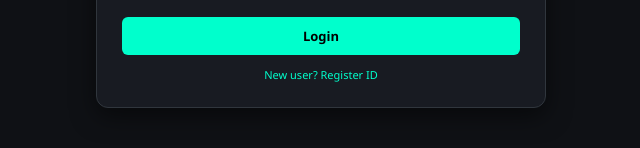
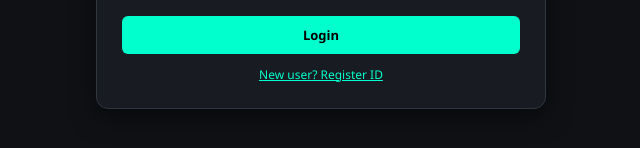
Before and after one commit to Ashutoshskmishra/ghostnet, a plain HTML site: page index.html in a window 1280 px wide. Shown: the part 480-628 px from the top of the page, 319-959 px from the left. Drawn offline with Linux system fonts and the light colour scheme.

Commit message:
Update index.html

```diff
--- a/index.html
+++ b/index.html
@@ -43,7 +43,7 @@
         .btn:hover { opacity: 0.9; }
         .btn-danger { background: var(--danger-color); color: #fff; }
         .btn-secondary { background: #30363d; color: #fff; }
-        .toggle-link { text-align: center; margin-top: 12px; font-size: 11px; color: var(--accent-color); cursor: pointer; }
+        .toggle-link { text-align: center; margin-top: 12px; font-size: 12px; color: var(--accent-color); cursor: pointer; text-decoration: underline; }
 
         #portalScreen, #chatScreen {
             display: none; width: 100%; max-width: 650px; height: 90vh;
@@ -196,12 +196,11 @@
     </div>
 
     <script>
-        // Firebase Configuration with your Database URL
+        // Firebase Configuration
         const firebaseConfig = {
             databaseURL: "https://ghostnet-2390d-default-rtdb.firebaseio.com"
         };
 
-        // Initialize Firebase
         firebase.initializeApp(firebaseConfig);
         const db = firebase.database();
 
```
